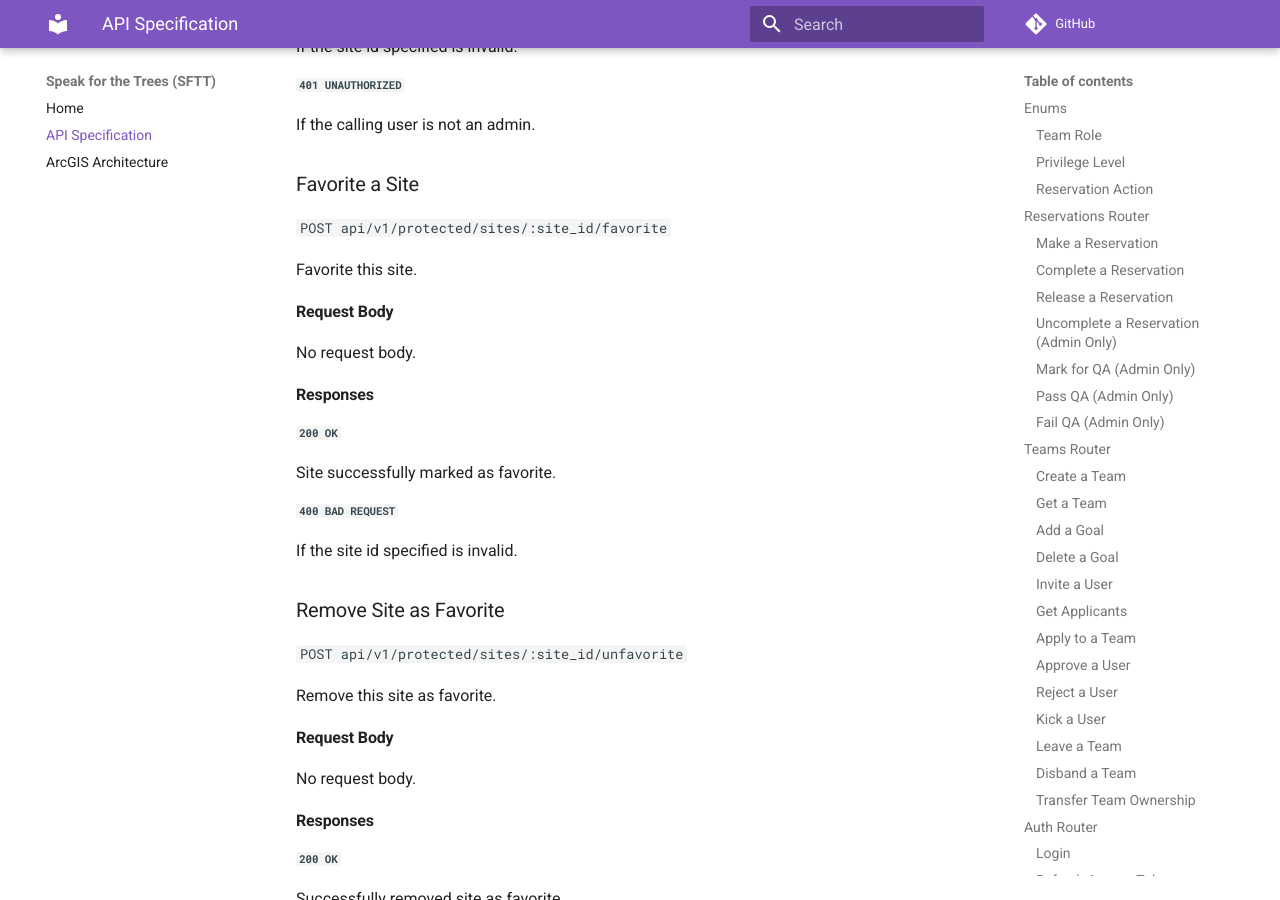
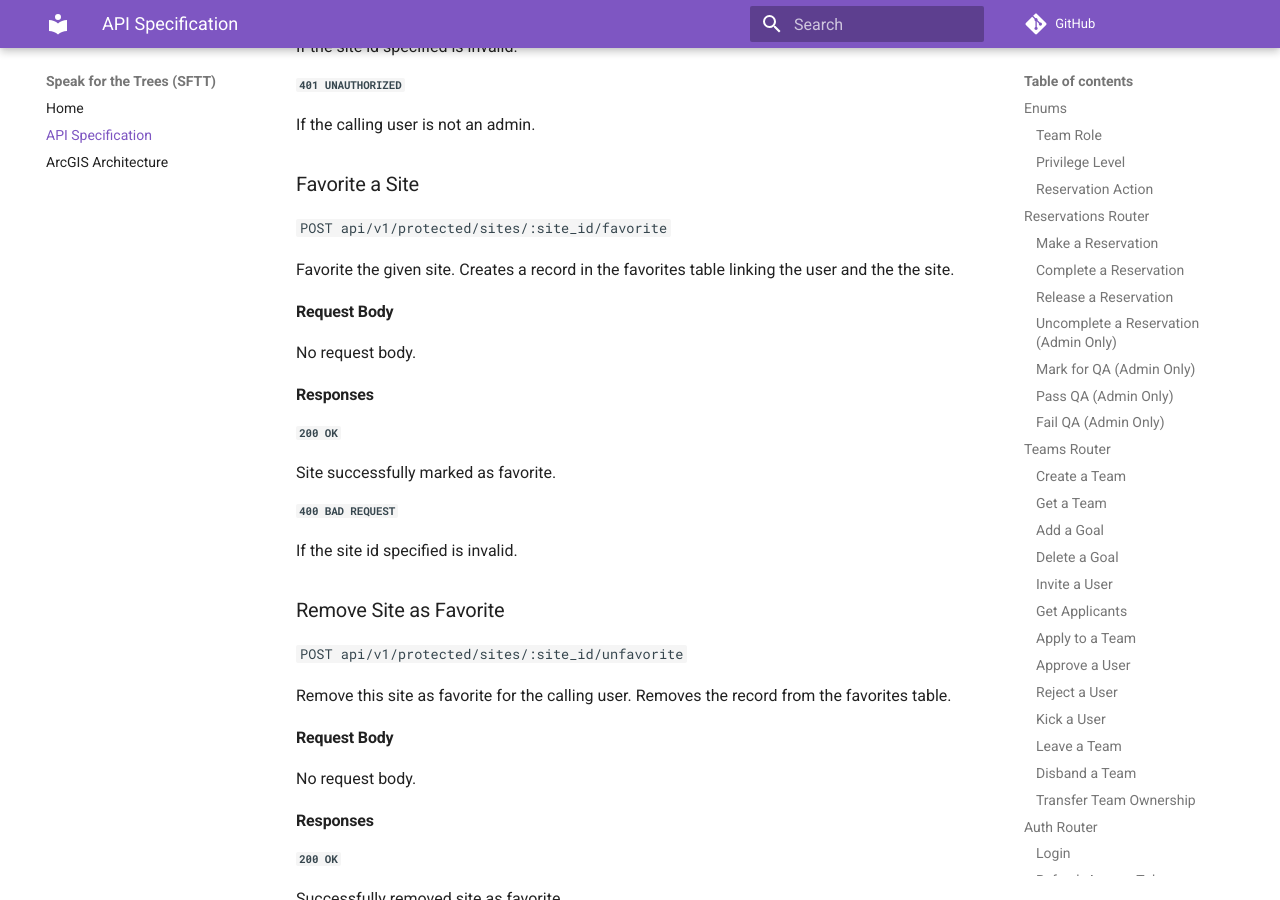
Before and after one commit to Code-4-Community/c4c-dev-docs, an MkDocs documentation site: the page built from docs/sftt/sftt-api-spec.md, in a window 1280 px wide and 900 px high, scrolled down 37714 px. Built offline with MkDocs 1.6.1 and Material for MkDocs 9.7.7, drawn with Linux system fonts in a browser that asks for light colours; comment, search, counter and statistics services are not loaded.

Commit message:
Finishing touches

```diff
--- a/docs/sftt/sftt-api-spec.md
+++ b/docs/sftt/sftt-api-spec.md
@@ -1686,7 +1686,7 @@ If the calling user is not an admin.
 
 `POST api/v1/protected/sites/:site_id/favorite`
 
-Favorite this site.
+Favorite the given site. Creates a record in the favorites table linking the user and the the site.
 
 #### Request Body
 
@@ -1706,7 +1706,7 @@ If the site id specified is invalid.
 
 `POST api/v1/protected/sites/:site_id/unfavorite`
 
-Remove this site as favorite.
+Remove this site as favorite for the calling user. Removes the record from the favorites table.
 
 #### Request Body
 
```
